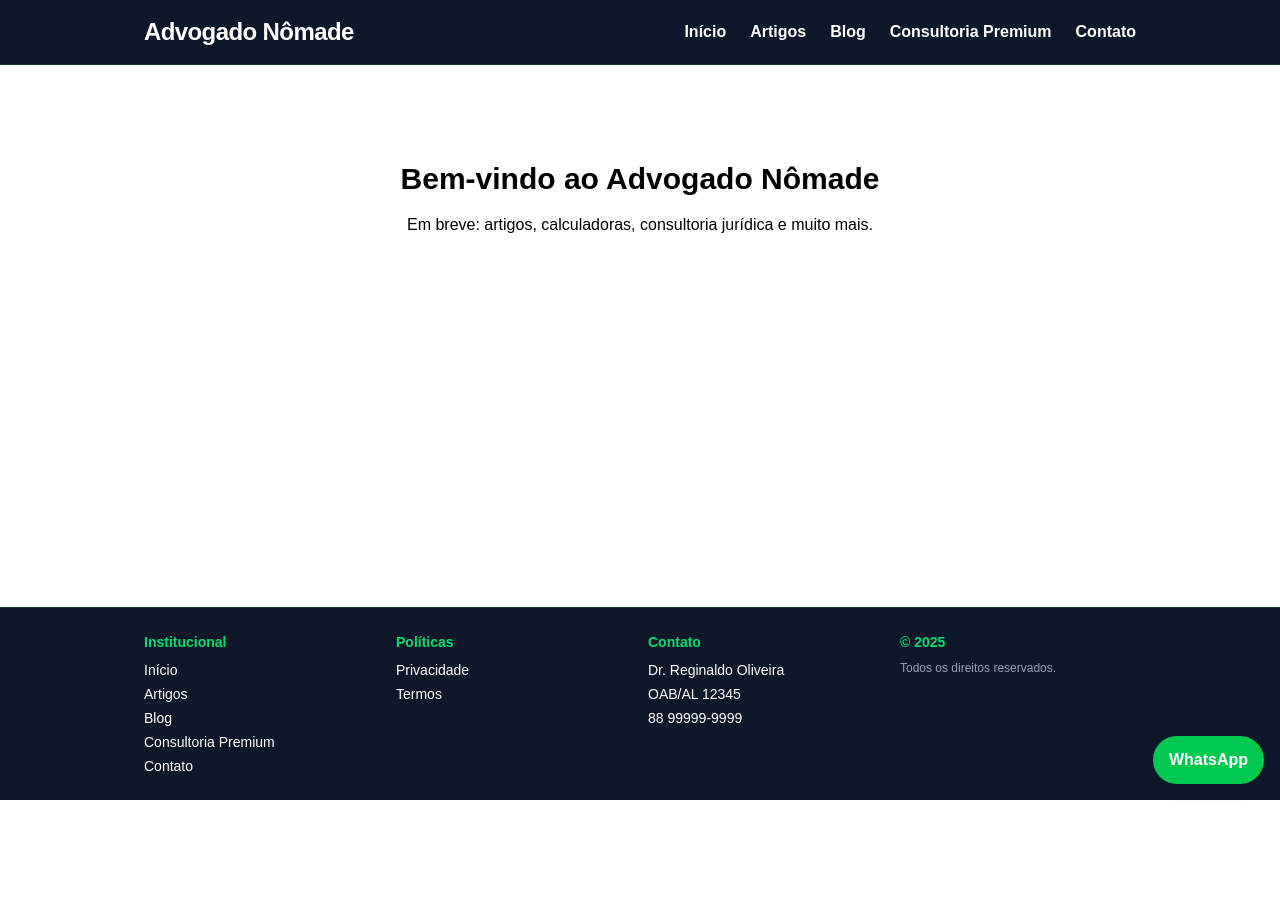
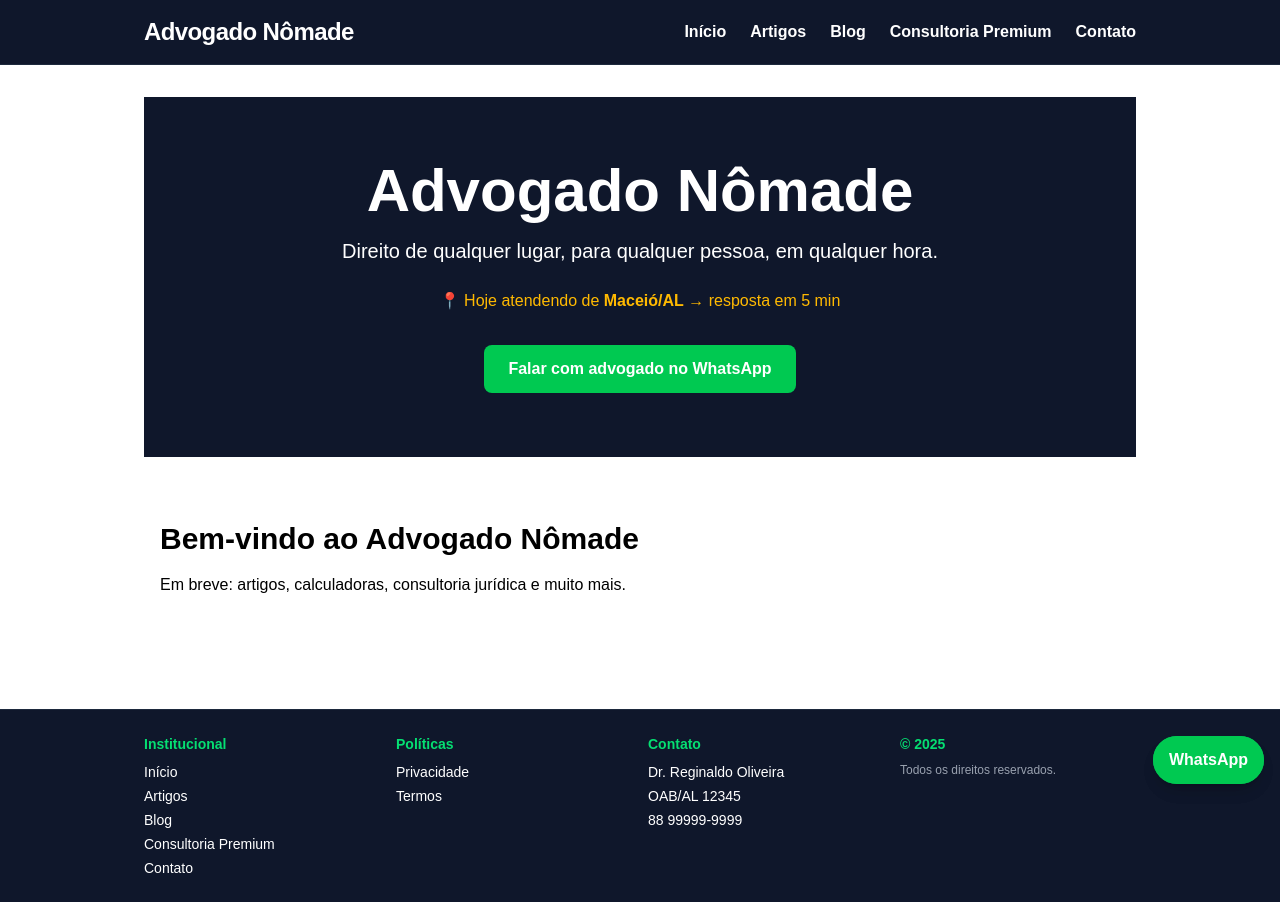
Before and after one commit to mestrereginaldo-site/advogadonomade1, a Next.js app: page / in a window 1280 px wide. Before the commit the page ends 800 px from the top, so only its background shows below. Built offline with nearby package versions, Linux system fonts and the light colour scheme.

Commit message:
Update page.tsx

```diff
--- a/app/page.tsx
+++ b/app/page.tsx
@@ -3,11 +3,33 @@ import Link from "next/link";
 
 export default function Home() {
   return (
-    <section className="w-full bg-white text-black">
-      <div className="max-w-5xl mx-auto px-4 py-16 text-center">
-        <h2 className="text-3xl font-bold mb-4">Bem-vindo ao Advogado Nômade</h2>
-        <p className="mb-4">Em breve: artigos, calculadoras, consultoria jurídica e muito mais.</p>
+    <>
+      {/* BANNER ESCURO (único) */}
+      <section className="w-full bg-slate-900 text-white">
+        <div className="max-w-5xl mx-auto px-4 py-16 text-center">
+          <h1 className="text-4xl md:text-6xl font-bold mb-4">Advogado Nômade</h1>
+          <p className="text-lg md:text-xl mb-6">Direito de qualquer lugar, para qualquer pessoa, em qualquer hora.</p>
+          <p className="mb-8 text-amber-400">📍 Hoje atendendo de <span className="font-semibold">Maceió/AL</span> → resposta em 5 min</p>
+          <Link href="https://wa.me/5588999999999?text=Preciso%20de%20um%20advogado%20agora" className="inline-block bg-green-500 hover:bg-green-600 text-white font-semibold py-3 px-6 rounded-lg">
+            Falar com advogado no WhatsApp
+          </Link>
+        </div>
+      </section>
+
+      {/* CORPO BRANCO (depois do menu) */}
+      <section className="w-full bg-white text-black">
+        <div className="max-w-5xl mx-auto px-4 py-16">
+          <h2 className="text-3xl font-bold mb-4">Bem-vindo ao Advogado Nômade</h2>
+          <p className="mb-4">Em breve: artigos, calculadoras, consultoria jurídica e muito mais.</p>
+        </div>
+      </section>
+
+      {/* BOTÃO WHATSAPP FLUTUANTE */}
+      <div className="fixed bottom-4 right-4 z-50">
+        <a href="https://wa.me/5588999999999?text=Preciso%20de%20um%20advogado%20agora" className="inline-flex items-center gap-2 bg-green-500 hover:bg-green-600 text-white font-semibold py-3 px-4 rounded-full shadow-lg">
+          WhatsApp
+        </a>
       </div>
-    </section>
+    </>
   );
 }
```
